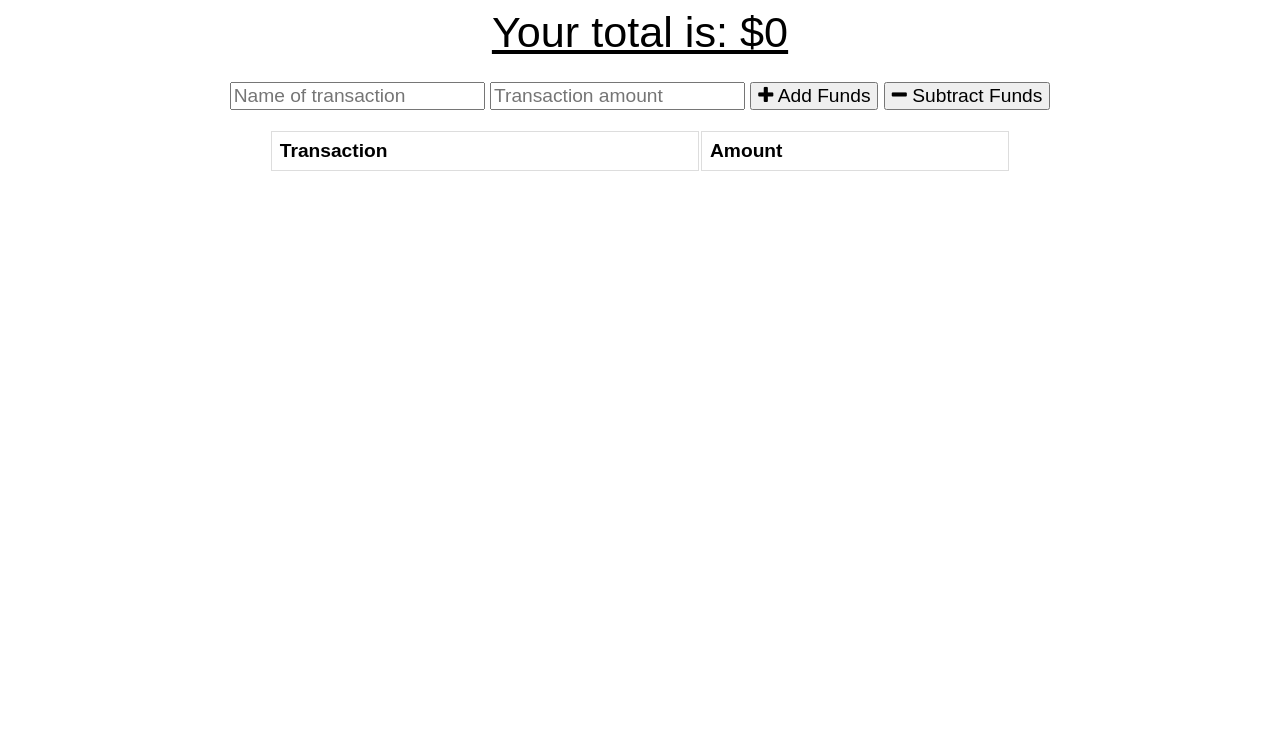
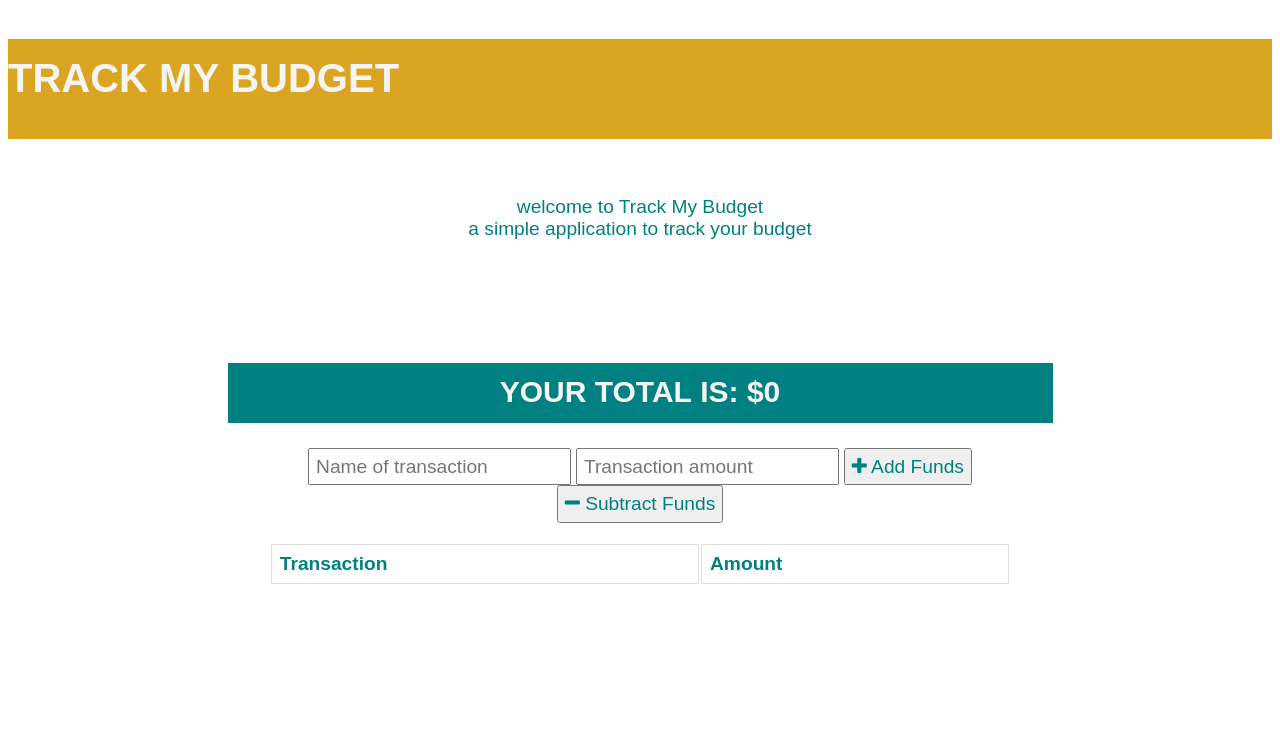
Before and after one commit to sidoniag/track-my-budget, a website: page public/index.html in a window 1280 px wide. Drawn offline with nearby package versions, Linux system fonts and the light colour scheme.

Commit message:
better style

```diff
--- a/public/css/styles.css
+++ b/public/css/styles.css
@@ -43,9 +43,81 @@ tr:nth-child(even) {
 }
 
 .transactions {
+  text-align: start;
   text-align: left;
   max-height: 300px;
   overflow: auto;
   width: 90%;
   margin: 0 auto;
 }
+
+.title {
+  background-color: goldenrod;
+  min-height: 100px;
+  align-items: center;
+}
+
+.textbox {
+  align-content: center;
+  align-self: center;
+  float: center;
+  align-items: center;
+  block-size: 6em;
+  background-color: transparent;
+  border-color: teal;
+  border-width: 3px;
+  color: teal;
+}
+
+h1 {
+  font-weight: 700;
+  font-variant-caps: all-petite-caps;
+  font-size: 3em;
+  color: whitesmoke;
+}
+h3 {
+  font-weight: 700;
+  font-variant-caps: all-petite-caps;
+  font-size: 1em;
+  color: whitesmoke;
+
+}
+
+.total {
+  text-emphasis: none;
+  text-decoration: none;
+}
+
+.center {
+ float: center;
+ align-items: center;
+}
+
+th {
+  color: teal;
+}
+
+.total {
+  background-color: teal;
+  min-height: 60px;
+  align-items: center;
+}
+
+button {
+  padding: .3em;
+  color: teal;
+}
+
+input {
+  padding: .3em;
+  color: teal;
+
+}
+
+input.placeholder {
+  color: teal;
+}
+
+.input {
+  color: teal;
+}
--- a/public/index.html
+++ b/public/index.html
@@ -1,5 +1,6 @@
 <!DOCTYPE html>
 <html lang="en">
+
 <head>
   <meta charset="UTF-8">
   <meta name="viewport" content="width=device-width, initial-scale=1.0">
@@ -10,12 +11,26 @@
   <link rel="stylesheet" href="https://stackpath.bootstrapcdn.com/font-awesome/4.7.0/css/font-awesome.min.css">
   <link rel="stylesheet" href="css/styles.css">
 
-  <title>Budget Tracker</title>
 </head>
+
 <body>
+  <div class="title" >
+    <h1>Track My Budget</h1>
+  </div>
   <div class="wrapper">
+    <br />
+    <div class="textbox">
+    <p>welcome to Track My Budget<br /> a simple application to track your budget</p>
+  </div>
+    <br />
+    <br />
+
+
+
     <div class="total">
-      <div class="total">Your total is: $<span id="total">0</span></div>
+      <div class="total">
+        <h3>Your total is: $<span id="total">0</span></h3>
+      </div>
     </div>
 
     <div class="form">
@@ -44,7 +59,7 @@
   <script src="js/index.js"></script>
   <script src="js/idb.js"></script>
   <script type="text/javascript">
-    (function() {
+    (function () {
       if ('serviceWorker' in navigator) {
         navigator.serviceWorker
           .register('./service-worker.js')
@@ -52,8 +67,9 @@
           .catch(error =>
             console.log('Service Worker registration failed:', error)
           );
-        }
-      })();
-    </script>
+      }
+    })();
+  </script>
 </body>
+
 </html>
```
